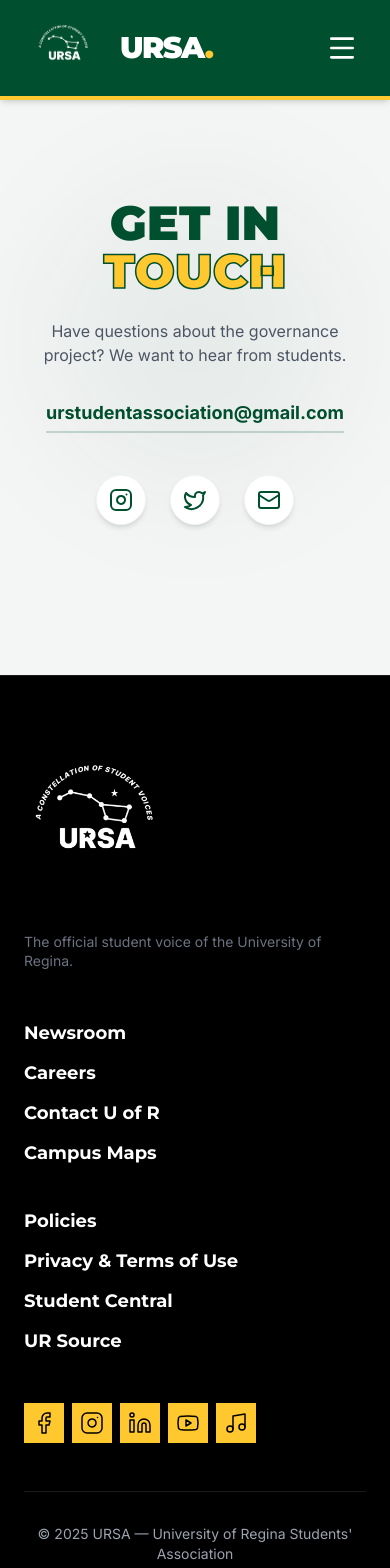
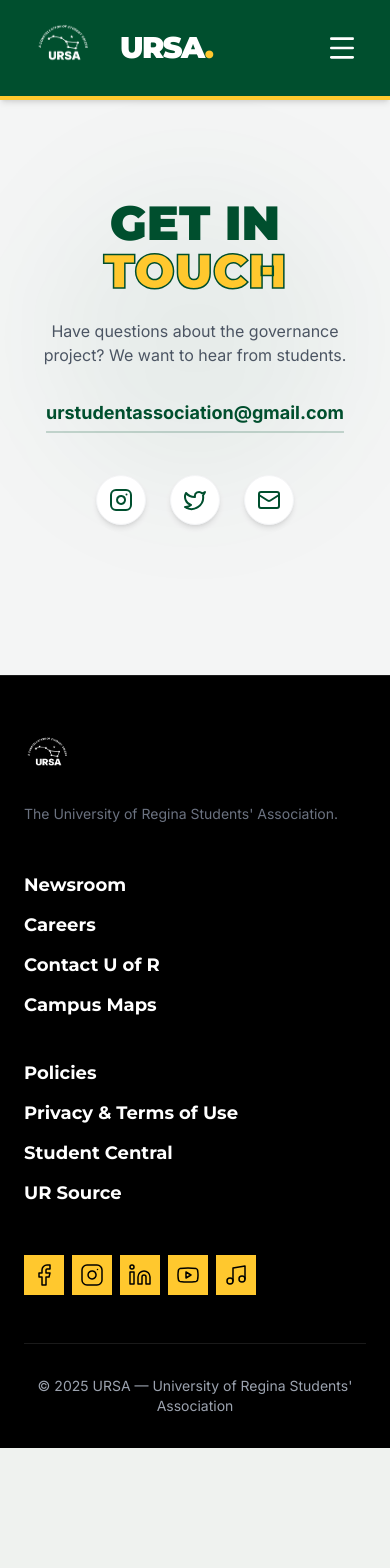
Before and after one commit to Vishhyy/ursa-website, a Next.js app: page /contact in a window 390 px wide. Shown: the top 1568 px of the page. After the commit the page ends 1448 px from the top, so only its background shows below. Built offline with nearby package versions, Linux system fonts and the light colour scheme.

Commit message:
Update Instagram link

```diff
--- a/src/app/contact/page.tsx
+++ b/src/app/contact/page.tsx
@@ -10,7 +10,6 @@
             <div className="fixed inset-0 bg-gray-50/50 z-[-2] pointer-events-none" />
 
             <FadeIn>
-                {/* Adjusted Font Size for Mobile Fitting */}
                 <h1 className="font-display font-black text-5xl md:text-8xl uppercase mb-6 md:mb-8 text-accent">
                     Get In <span className="text-stroke text-transparent block md:inline">Touch</span>
                 </h1>
@@ -19,7 +18,6 @@
                     Have questions about the governance project? We want to hear from students.
                 </p>
 
-                {/* 'break-all' forces the long email to wrap on small phones */}
                 <a
                     href="mailto:urstudentassociation@gmail.com"
                     className="text-lg sm:text-2xl md:text-4xl font-bold text-accent border-b-2 border-accent/20 hover:border-gold hover:text-gold pb-2 transition-all break-all"
@@ -28,12 +26,23 @@
                 </a>
 
                 <div className="flex justify-center gap-6 md:gap-8 mt-12 md:mt-16 pb-12">
-                    <a href="#" className="p-3 md:p-4 bg-white shadow-md border border-gray-100 rounded-full text-accent hover:bg-accent hover:text-white hover:-translate-y-1 transition-all">
+
+                    {/* INSTAGRAM (Updated Link) */}
+                    <a
+                        href="https://www.instagram.com/urstudentsassociation/"
+                        target="_blank"
+                        rel="noopener noreferrer"
+                        className="p-3 md:p-4 bg-white shadow-md border border-gray-100 rounded-full text-accent hover:bg-accent hover:text-white hover:-translate-y-1 transition-all"
+                    >
                         <Instagram size={24} />
                     </a>
+
+                    {/* TWITTER (Placeholder) */}
                     <a href="#" className="p-3 md:p-4 bg-white shadow-md border border-gray-100 rounded-full text-accent hover:bg-accent hover:text-white hover:-translate-y-1 transition-all">
                         <Twitter size={24} />
                     </a>
+
+                    {/* EMAIL */}
                     <a href="mailto:urstudentassociation@gmail.com" className="p-3 md:p-4 bg-white shadow-md border border-gray-100 rounded-full text-accent hover:bg-accent hover:text-white hover:-translate-y-1 transition-all">
                         <Mail size={24} />
                     </a>
--- a/src/components/Footer.tsx
+++ b/src/components/Footer.tsx
@@ -19,32 +19,36 @@
         ]
     };
 
+    const socials = [
+        { icon: Facebook, href: "#" },
+        { icon: Instagram, href: "https://www.instagram.com/urstudentsassociation/" },
+        { icon: Linkedin, href: "#" },
+        { icon: Youtube, href: "#" },
+        { icon: Music, href: "#" } // TikTok placeholder
+    ];
+
     return (
         <footer className="bg-black text-white pt-12 md:pt-16 pb-8 border-t border-white/10 overflow-hidden">
             <div className="container mx-auto px-6">
 
                 <div className="flex flex-col lg:flex-row justify-between items-start gap-12 lg:gap-20">
 
-                    {/* 1. BRANDING (Bigger Logo, No Extra Text) */}
                     <div className="lg:w-1/4">
                         <Link href="/" className="group block">
-                            {/* Increased logo size significantly */}
-                            <div className="relative w-48 h-48 md:w-56 md:h-56">
+                            <div className="relative w-48 h-16 md:w-56 md:h-20 flex items-center">
                                 <Image
                                     src="/logo.png"
                                     alt="URSA Logo"
                                     fill
-                                    className="object-contain object-left group-hover:opacity-90 transition-opacity"
+                                    className="object-contain object-left group-hover:opacity-80 transition-opacity"
                                 />
                             </div>
-
-                            <p className="mt-4 text-gray-500 text-sm leading-snug max-w-xs">
-                                The official student voice of the University of Regina.
+                            <p className="mt-4 text-gray-500 text-sm leading-snug">
+                                The University of Regina Students&apos; Association.
                             </p>
                         </Link>
                     </div>
 
-                    {/* 2. LINKS COLUMNS */}
                     <div className="flex-1 grid grid-cols-1 sm:grid-cols-2 gap-10 w-full lg:w-auto">
                         <div className="flex flex-col gap-3">
                             {links.col1.map((link) => (
@@ -62,20 +66,24 @@
                         </div>
                     </div>
 
-                    {/* 3. SOCIAL ICONS */}
                     <div className="lg:w-1/4 flex flex-col items-start lg:items-end gap-6">
                         <div className="flex gap-2">
-                            <SocialIcon icon={Facebook} />
-                            <SocialIcon icon={Instagram} />
-                            <SocialIcon icon={Linkedin} />
-                            <SocialIcon icon={Youtube} />
-                            <SocialIcon icon={Music} /> {/* Placeholder for TikTok */}
+                            {socials.map((social, i) => (
+                                <a
+                                    key={i}
+                                    href={social.href}
+                                    target="_blank"
+                                    rel="noopener noreferrer"
+                                    className="bg-gold p-2 md:p-3 text-black hover:bg-white transition-colors duration-300"
+                                >
+                                    <social.icon size={24} strokeWidth={1.5} />
+                                </a>
+                            ))}
                         </div>
                     </div>
 
                 </div>
 
-                {/* 4. COPYRIGHT */}
                 <div className="mt-12 md:mt-20 pt-8 border-t border-white/10 flex flex-col md:flex-row justify-end items-center text-sm text-gray-400">
                     <p className="text-center md:text-right">© 2025 URSA — University of Regina Students&apos; Association</p>
                 </div>
@@ -84,12 +92,3 @@
         </footer>
     );
 }
-
-// Helper component
-function SocialIcon({ icon: Icon }: { icon: any }) {
-    return (
-        <a href="#" className="bg-gold p-2 md:p-3 text-black hover:bg-white transition-colors duration-300">
-            <Icon size={24} strokeWidth={1.5} />
-        </a>
-    );
-}
```
